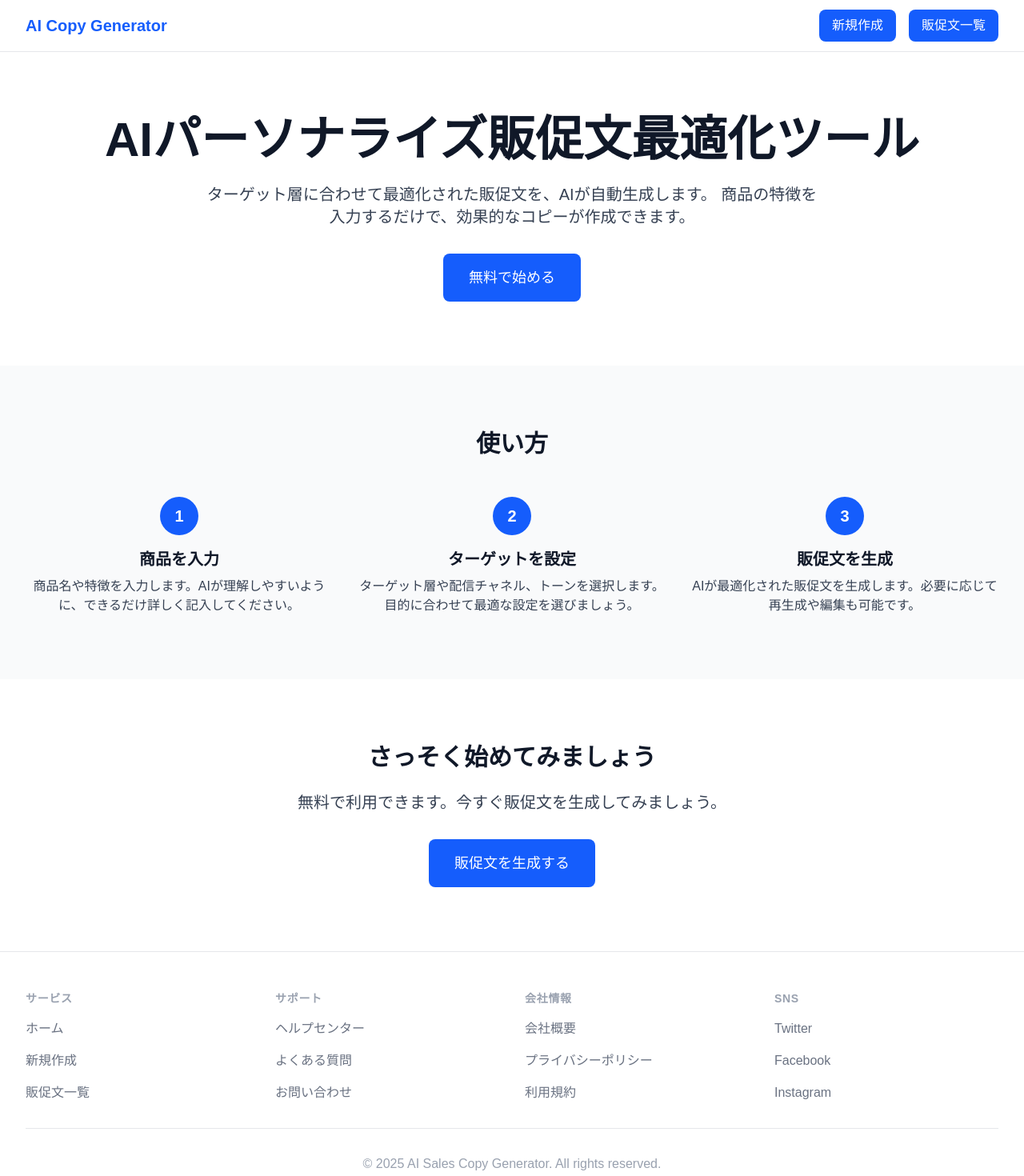
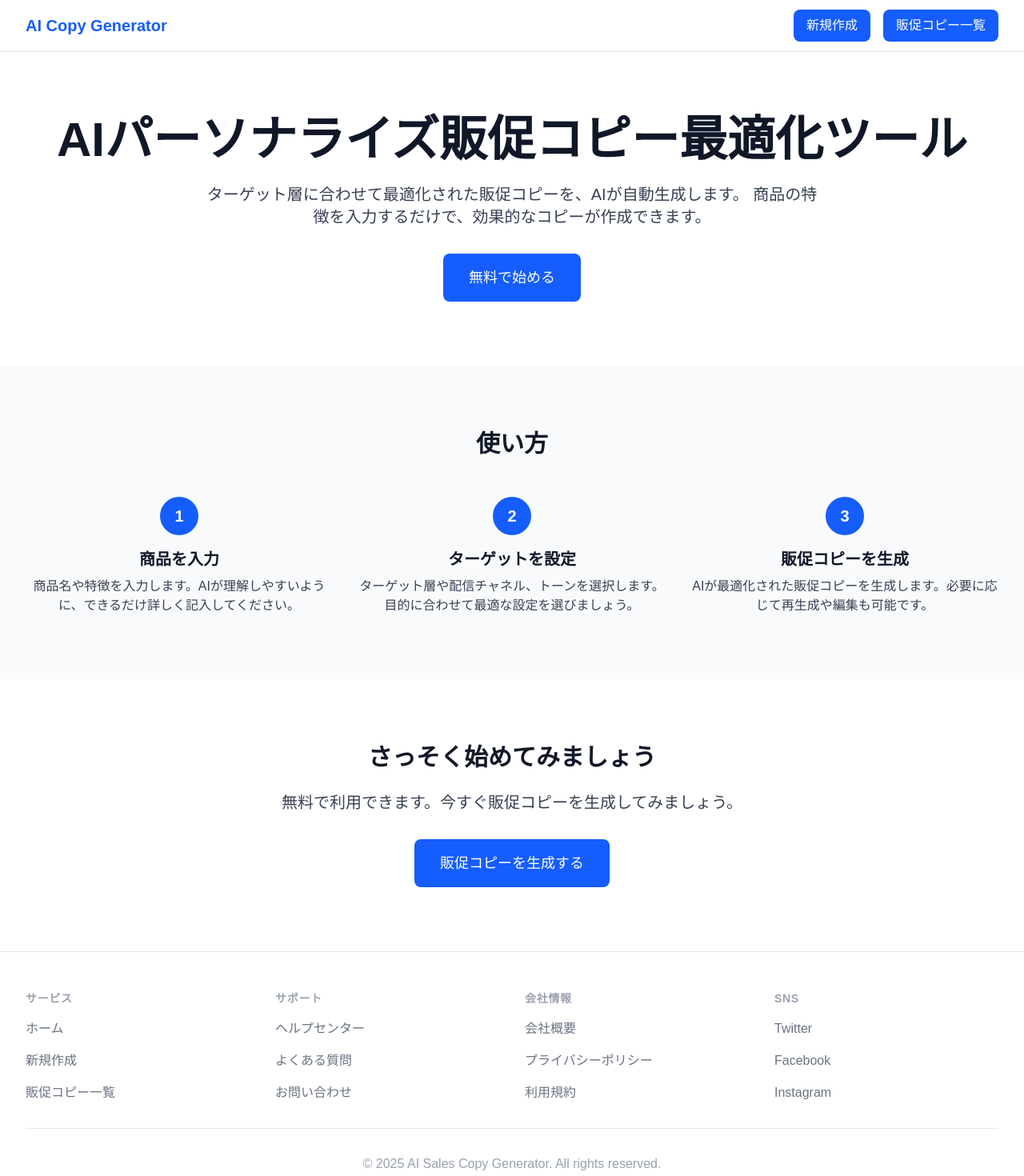
Before and after one commit to desuken5963/ai-sales-copy-generator, a Next.js app in the folder frontend/: page / in a window 1280 px wide. Shown: the top 1470 px of the page at 80% size. Built offline with nearby package versions, Linux system fonts and the light colour scheme.

Commit message:
販促文の表記を販促コピーに修正

```diff
--- a/frontend/src/app/copies/page.tsx
+++ b/frontend/src/app/copies/page.tsx
@@ -66,7 +66,7 @@ export default function CopiesPage() {
     <div className="min-h-screen bg-gray-50 py-12">
       <div className="max-w-7xl mx-auto px-4 sm:px-6 lg:px-8">
         <div className="flex justify-between items-center mb-8">
-          <h1 className="text-3xl font-bold text-primary">公開済み販促文</h1>
+          <h1 className="text-3xl font-bold text-primary">公開済み販促コピー</h1>
           <Button variant="primary">新規作成</Button>
         </div>
 
--- a/frontend/src/app/layout.tsx
+++ b/frontend/src/app/layout.tsx
@@ -15,8 +15,8 @@ const geistMono = Geist_Mono({
 });
 
 export const metadata: Metadata = {
-  title: "AI Copy Generator - AIパーソナライズ販促文最適化ツール",
-  description: "ターゲット層に合わせて最適化された販促文を、AIが自動生成します。",
+  title: "AI Copy Generator - AIパーソナライズ販促コピー最適化ツール",
+  description: "ターゲット層に合わせて最適化された販促コピーを、AIが自動生成します。",
 };
 
 export default function RootLayout({
--- a/frontend/src/app/page.tsx
+++ b/frontend/src/app/page.tsx
@@ -8,10 +8,10 @@ export default function Home() {
       <section className="py-20 px-4 sm:px-6 lg:px-8">
         <div className="max-w-7xl mx-auto text-center">
           <h1 className="text-4xl sm:text-5xl lg:text-6xl font-bold text-primary mb-6">
-            AIパーソナライズ販促文最適化ツール
+            AIパーソナライズ販促コピー最適化ツール
           </h1>
           <p className="text-xl text-secondary mb-8 max-w-3xl mx-auto">
-            ターゲット層に合わせて最適化された販促文を、AIが自動生成します。
+            ターゲット層に合わせて最適化された販促コピーを、AIが自動生成します。
             商品の特徴を入力するだけで、効果的なコピーが作成できます。
           </p>
           <Link href="/copy/new">
@@ -49,9 +49,9 @@ export default function Home() {
               <div className="w-12 h-12 bg-blue-600 text-white rounded-full flex items-center justify-center text-xl font-bold mx-auto mb-4">
                 3
               </div>
-              <h3 className="text-xl font-semibold mb-2 text-primary">販促文を生成</h3>
+              <h3 className="text-xl font-semibold mb-2 text-primary">販促コピーを生成</h3>
               <p className="text-secondary">
-                AIが最適化された販促文を生成します。必要に応じて再生成や編集も可能です。
+                AIが最適化された販促コピーを生成します。必要に応じて再生成や編集も可能です。
               </p>
             </div>
           </div>
@@ -63,11 +63,11 @@ export default function Home() {
         <div className="max-w-7xl mx-auto px-4 sm:px-6 lg:px-8 text-center">
           <h2 className="text-3xl font-bold mb-6 text-primary">さっそく始めてみましょう</h2>
           <p className="text-xl text-secondary mb-8">
-            無料で利用できます。今すぐ販促文を生成してみましょう。
+            無料で利用できます。今すぐ販促コピーを生成してみましょう。
           </p>
           <Link href="/copy/new">
             <Button variant="primary" className="text-lg px-8 py-4">
-              販促文を生成する
+              販促コピーを生成する
             </Button>
           </Link>
         </div>
--- a/frontend/src/layouts/components/Footer.tsx
+++ b/frontend/src/layouts/components/Footer.tsx
@@ -20,7 +20,7 @@ export function Footer() {
               </li>
               <li>
                 <Link href="/copies" className="text-base text-gray-500 hover:text-gray-900">
-                  販促文一覧
+                  販促コピー一覧
                 </Link>
               </li>
             </ul>
--- a/frontend/src/layouts/components/Header.tsx
+++ b/frontend/src/layouts/components/Header.tsx
@@ -22,7 +22,7 @@ export const Header = () => {
               href="/copies"
               className="px-4 py-2 rounded-lg bg-blue-600 text-white hover:bg-blue-700 transition-colors"
             >
-              販促文一覧
+              販促コピー一覧
             </Link>
           </nav>
         </div>
```
Also changed, not shown: 1 other file (tests, documents, lock files or other folders).
